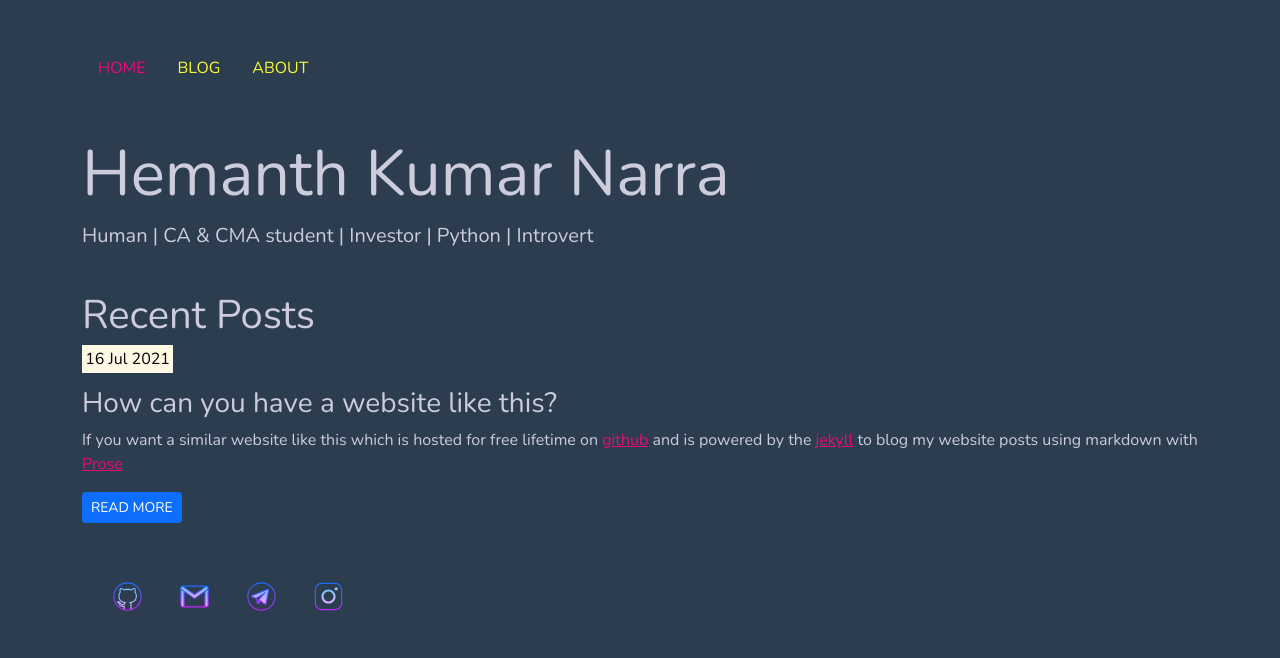
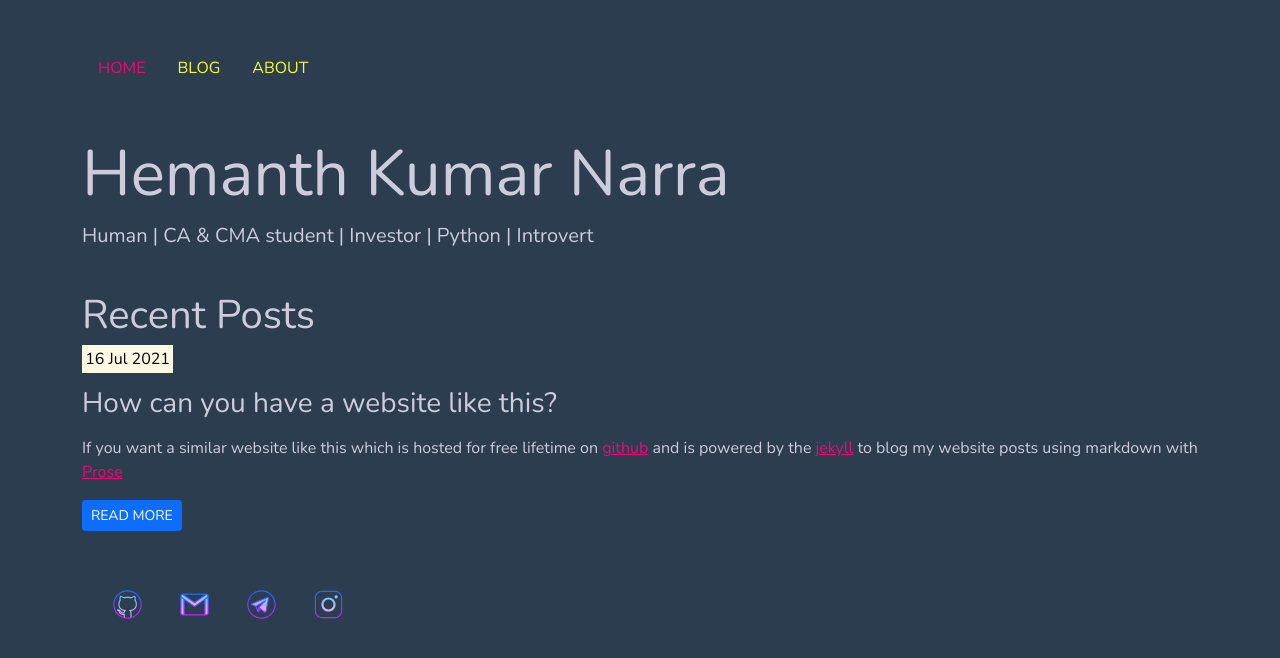
Before and after one commit to hemanthnarra/hemanthnarra.github.io, a Jekyll site: the page built from index.html, in a window 1280 px wide. Shown: the top 658 px of the page. Built offline with Jekyll 4.4.1, drawn with Linux system fonts in a browser that asks for light colours.

Commit message:
Update index.html

```diff
--- a/index.html
+++ b/index.html
@@ -13,7 +13,7 @@
         <li>
             <p><mark>{{ post.date | date_to_string }}</mark></p>
             <p class="h3">{{ post.title }}</p>
-            <p class="h6">{{ post.excerpt }}</p>
+            <p class="excerpt">{{ post.excerpt }}</p>
             <a class="btn btn-primary btn-sm" href="{{ post.url }}" role="button">READ MORE</a>
         </li>
         {% endfor %}
```
